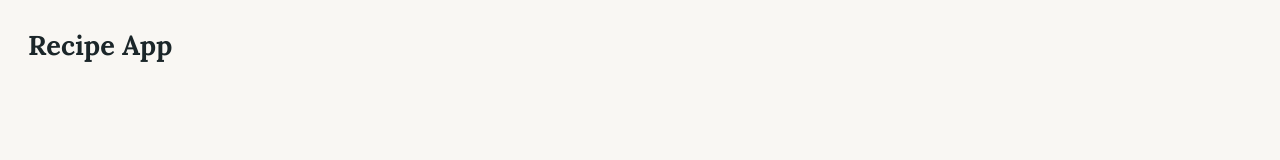
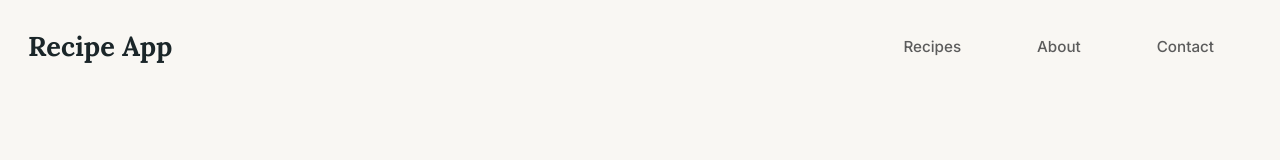
Before and after one commit to Hira-Haider-46/React-Recipe-App, a React (Vite) app: page / in a window 1280 px wide. Shown: the top 160 px of the page. Built offline with nearby package versions, Linux system fonts and the light colour scheme; no server answers; the database is empty.

Commit message:
navbar issue fixed

```diff
--- a/src/CommonComponents/Navbar/Navbar.css
+++ b/src/CommonComponents/Navbar/Navbar.css
@@ -128,6 +128,10 @@ nav ul li:hover a {
         z-index: 4;
     }
 
+    nav ul li {
+        margin-bottom: 1.5em;
+    }
+
     nav ul li:hover::after {
         width: 10%;
         left: 45%;
@@ -136,6 +140,8 @@ nav ul li:hover a {
     nav ul.open {
         opacity: 1;
         visibility: visible;
+        display: flex;
+        justify-content: center;
     }
 
     .menu-toggle {
--- a/src/CommonComponents/Navbar/Navbar.jsx
+++ b/src/CommonComponents/Navbar/Navbar.jsx
@@ -4,7 +4,7 @@ import './Navbar.css';
 
 function Navbar() {
     const [isOpen, setIsOpen] = useState(false);
-    const [showMenu, setShowMenu] = useState(false);
+    const [showMenu, setShowMenu] = useState(true);
 
     const toggleMenu = () => {
         if (!isOpen) {
```
